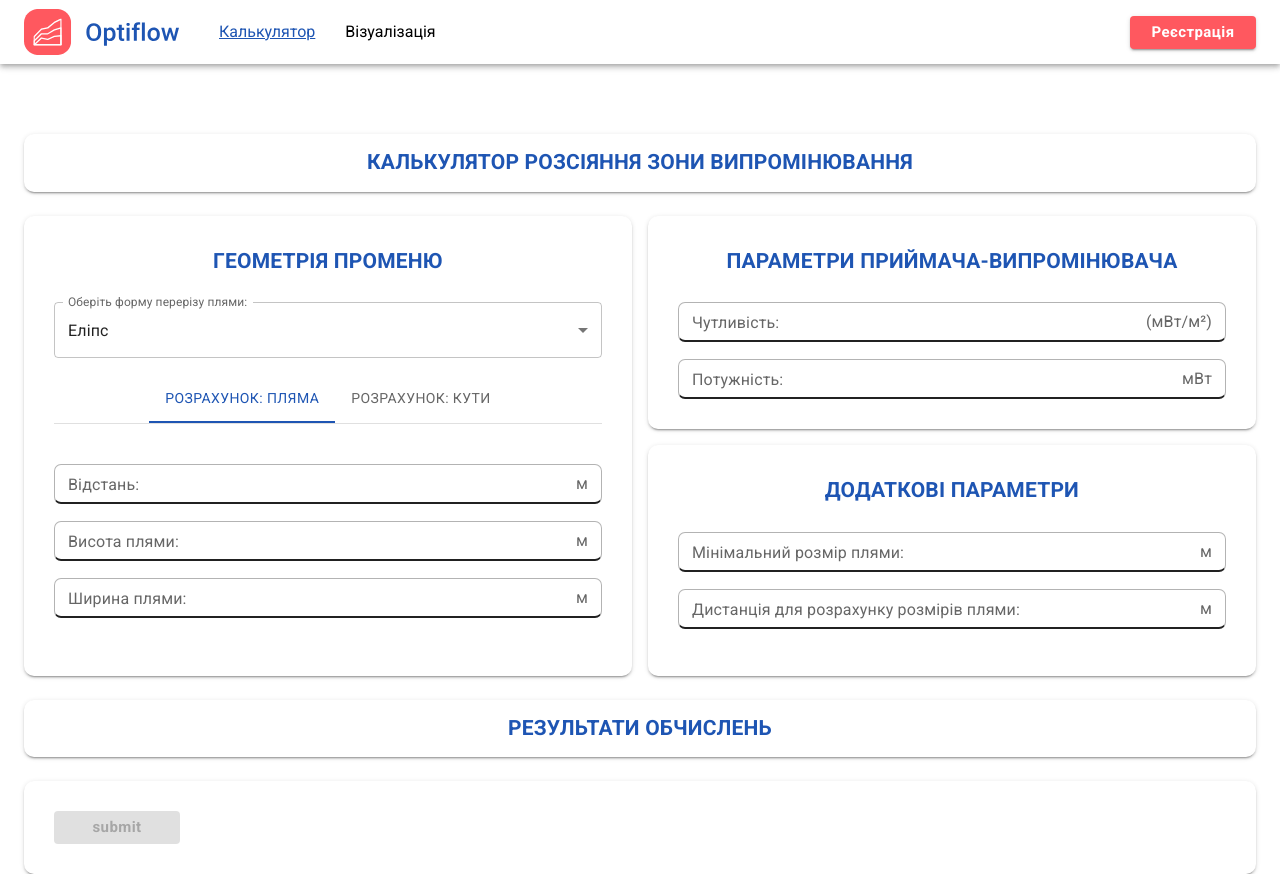
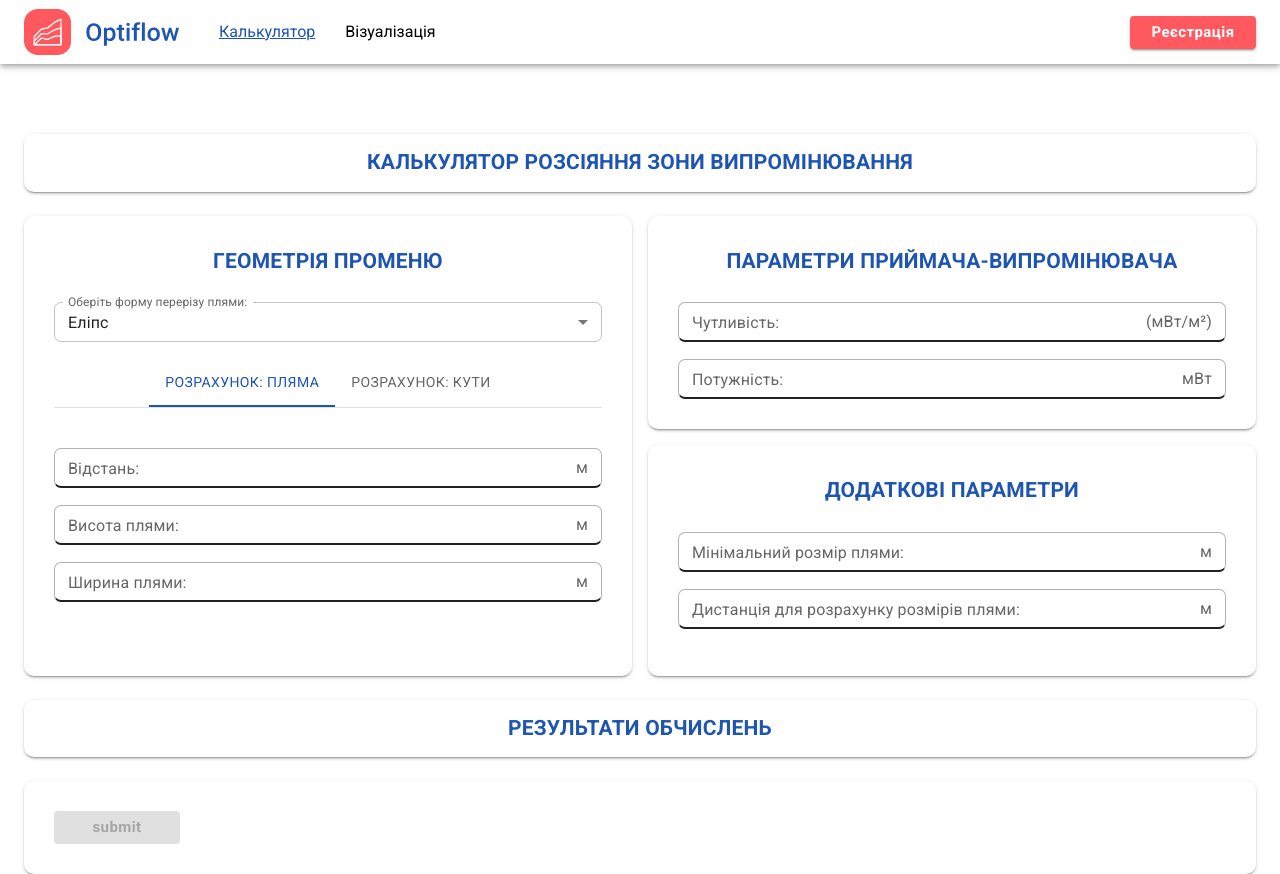
Before and after one commit to Skiftech-project/optiflow-frontend, a React (Vite) app: page /calculator in a window 1280 px wide. Built offline with nearby package versions, Linux system fonts and the light colour scheme.

Commit message:
style changes in component

```diff
--- a/src/components/ui/Select/Select.jsx
+++ b/src/components/ui/Select/Select.jsx
@@ -1,6 +1,7 @@
 import PropTypes from 'prop-types';
 import { Controller } from 'react-hook-form';
 import { FormControl, Select as MuiSelect, InputLabel, MenuItem } from '@mui/material';
+import { styled } from '@mui/material/styles';
 
 const Select = ({
     name,
@@ -18,7 +19,8 @@ const Select = ({
             <Controller
                 name={name}
                 render={({ field }) => (
-                    <MuiSelect
+                    <View
+                        size="small"
                         labelId={labelId}
                         id={id}
                         label={label}
@@ -31,12 +33,16 @@ const Select = ({
                                 {option.name}
                             </MenuItem>
                         ))}
-                    </MuiSelect>
+                    </View>
                 )}
             />
         </FormControl>
     );
 };
+
+const View = styled(MuiSelect)(() => ({
+    borderRadius: '7px',
+}));
 
 Select.propTypes = {
     name: PropTypes.string.isRequired,
```
